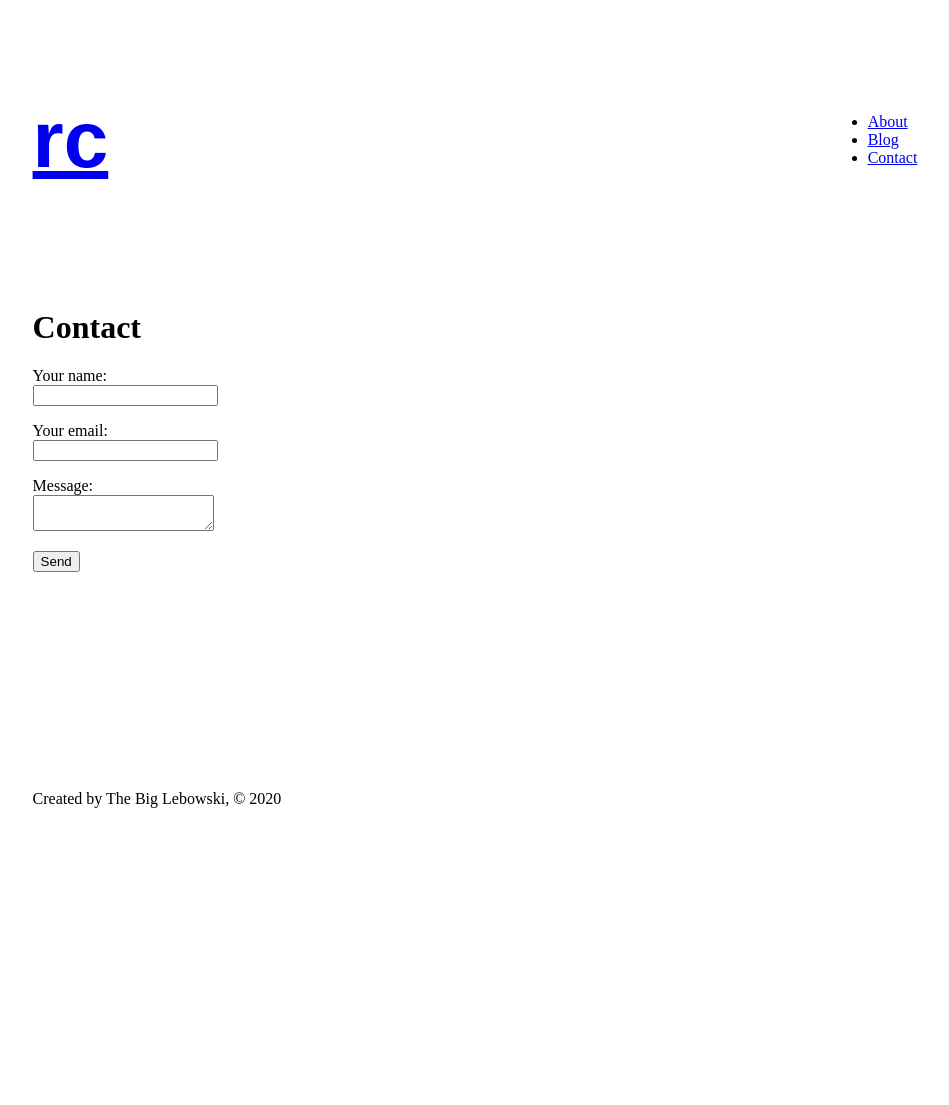
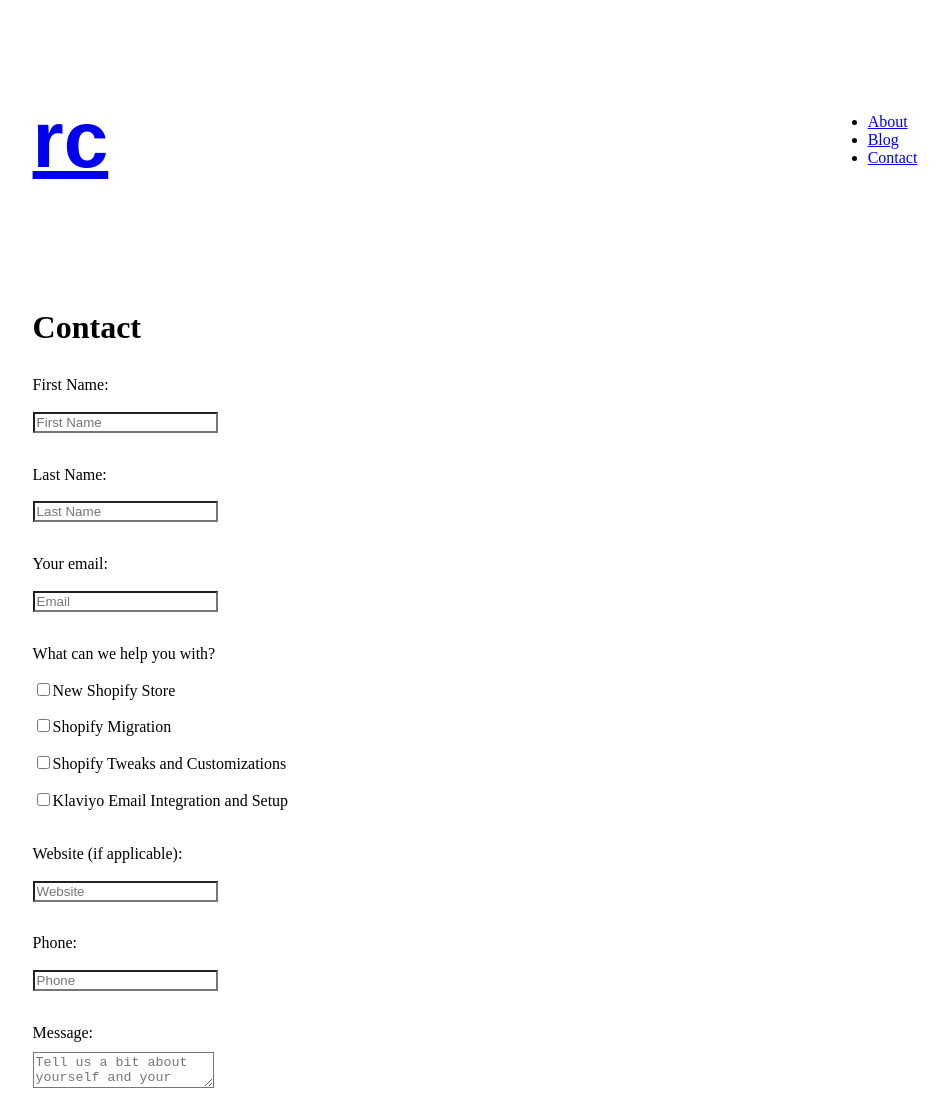
Before and after one commit to rich-cherry/gatsby-site, a Gatsby site: page /contact in a window 1280 px wide. Shown: the top 1105 px of the page, without its empty margins (165-1114 px from the left). Before the commit the page ends 848 px from the top, so only its background shows below. Built offline with nearby package versions, Linux system fonts and the light colour scheme; Gatsby itself is replaced by a stand-in of ours.

Commit message:
additional fields and styling added to form

```diff
--- a/src/components/header.module.scss
+++ b/src/components/header.module.scss
@@ -31,6 +31,7 @@ $dark: #12191C;
   padding: 15px 5px;
 }
 
+
 .nav-item:after {
   background: none repeat scroll 0 0 transparent;
   bottom: 0;
@@ -49,5 +50,4 @@ $dark: #12191C;
 
 .active-nav-item {
   font-weight: bold;
-
 }
--- a/src/components/layout.module.scss
+++ b/src/components/layout.module.scss
@@ -2,13 +2,11 @@
   margin: 0 auto;
   max-width: 70%;
   padding: 1rem;
-
   display: flex;
   flex-direction: column;
   min-height: 100vh;
 }
 
-
 .content {
   flex-grow: 1;
 }
--- a/src/pages/contact.js
+++ b/src/pages/contact.js
@@ -1,4 +1,4 @@
-import React, { useState } from "react"
+import React from "react"
 import { navigate } from 'gatsby'
 import Layout from "../components/layout"
 import Head from "../components/head"
@@ -34,6 +34,7 @@ export default function Contact() {
 
   return (
     <Layout>
+      <Head title="Contact" />
       <h1>Contact</h1>
       <form
         name="contact v2"
@@ -42,6 +43,7 @@ export default function Contact() {
         data-netlify="true"
         data-netlify-honeypot="bot-field"
         onSubmit={handleSubmit}
+        className={contactStyles.form}
       >
         {/* The `form-name` hidden field is required to support form submissions without JavaScript */}
         <input type="hidden" name="form-name" value="contact v2" />
@@ -52,23 +54,52 @@ export default function Contact() {
         </p>
         <p>
           <label>
-            Your name:
+            First Name:
             <br />
-            <input type="text" name="name" onChange={handleChange} />
+            <input className={contactStyles.input} type="text" name="First Name" onChange={handleChange} placeholder="First Name" />
+          </label>
+        </p>
+        <p>
+          <label>
+            Last Name:
+            <br />
+            <input className={contactStyles.input} type="text" name="Last Name" onChange={handleChange} placeholder="Last Name" />
           </label>
         </p>
         <p>
           <label>
             Your email:
             <br />
-            <input type="email" name="email" onChange={handleChange} />
+            <input className={contactStyles.input} type="email" name="email" onChange={handleChange} placeholder="Email" required />
+          </label>
+        </p>
+        <p>
+          What can we help you with?
+             <br />
+          <input type="checkbox" name="New Shopify Store" onChange={handleChange} />New Shopify Store <br />
+          <input type="checkbox" name="Shopify Migration" onChange={handleChange} />Shopify Migration<br />
+          <input type="checkbox" name="Shopify Tweaks and Customizations" onChange={handleChange} />Shopify Tweaks and Customizations <br />
+          <input type="checkbox" name="Klaviyo Email Integration and Setup" onChange={handleChange} />Klaviyo Email Integration and Setup <br />
+        </p>
+        <p>
+          <label>
+            Website (if applicable):
+            <br />
+            <input className={contactStyles.input} type="url" name="Website" onChange={handleChange} placeholder="Website" />
+          </label>
+        </p>
+        <p>
+          <label>
+            Phone:
+            <br />
+            <input className={contactStyles.input} type="tel" name="Phone" onChange={handleChange} placeholder="Phone" />
           </label>
         </p>
         <p>
           <label>
             Message:
             <br />
-            <textarea name="message" onChange={handleChange} />
+            <textarea className={contactStyles.input} name="message" onChange={handleChange} placeholder="Tell us a bit about yourself and your company." />
           </label>
         </p>
         <p>
--- a/src/pages/contact.module.scss
+++ b/src/pages/contact.module.scss
@@ -1,8 +1,10 @@
 .form {
     line-height: 2.3rem;
+
 }
 
 .input {
     background-color: white;
     color: black;
+
 }
--- a/src/pages/thanks.js
+++ b/src/pages/thanks.js
@@ -6,6 +6,7 @@ import Head from "../components/head"
 export default function IndexPage() {
     return (
         <Layout>
+            <Head title="Thanks" />
             <h2>Your Form Has Been Submitted!</h2>
         </Layout>
     )
```
